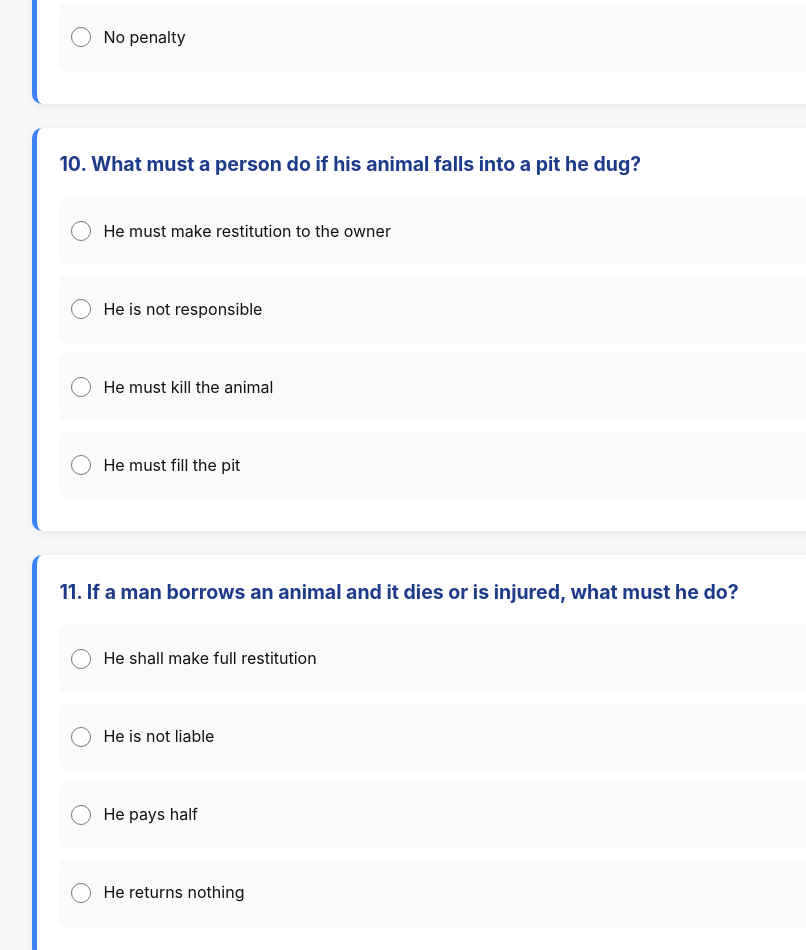
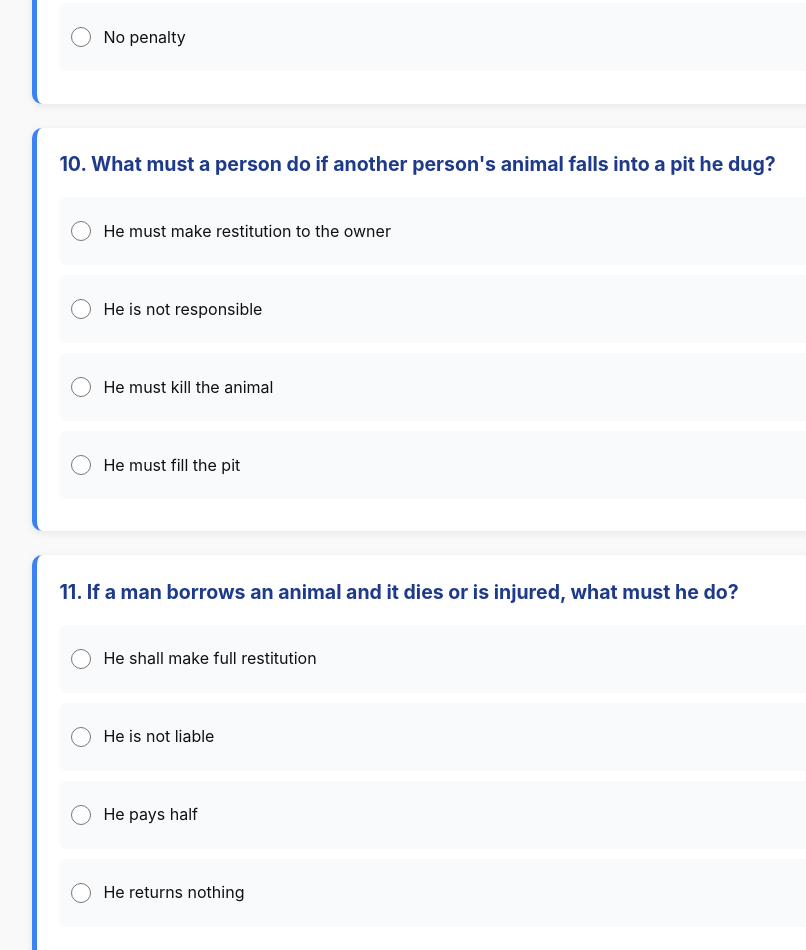
Before and after one commit to samg1010/bible-quizzes, a plain HTML site: page exo21-30.html in a window 1280 px wide. Shown: the part 3960-4910 px from the top of the page, without its empty margins (158-964 px from the left). Drawn offline with Linux system fonts and the light colour scheme.

```diff
--- a/exo21-30.html
+++ b/exo21-30.html
@@ -161,7 +161,7 @@ const questions = [
 
   { type: "mc", q: "If the ox was known to gore before and the owner was warned but did not keep it in, what happens?", a: "The owner shall be put to death", opts: ["The owner pays a fine", "The owner shall be put to death", "The ox is killed only", "No penalty"], expl: "Exodus 21:29 – 'The ox shall be stoned, and its owner also shall be put to death.'" },
 
-  { type: "mc", q: "What must a person do if his animal falls into a pit he dug?", a: "He must make restitution to the owner", opts: ["He must make restitution to the owner", "He is not responsible", "He must kill the animal", "He must fill the pit"], expl: "Exodus 21:33–34 – 'The owner of the pit shall make restitution.'" },
+  { type: "mc", q: "What must a person do if another person's animal falls into a pit he dug?", a: "He must make restitution to the owner", opts: ["He must make restitution to the owner", "He is not responsible", "He must kill the animal", "He must fill the pit"], expl: "Exodus 21:33–34 – 'The owner of the pit shall make restitution.'" },
 
   { type: "mc", q: "If a man borrows an animal and it dies or is injured, what must he do?", a: "He shall make full restitution", opts: ["He shall make full restitution", "He is not liable", "He pays half", "He returns nothing"], expl: "Exodus 22:14 – 'If anyone borrows anything… he shall make full restitution.'" },
 
@@ -310,4 +310,5 @@ function checkAnswers() {
 }
 </script>
 </body>
+
 </html>
```
